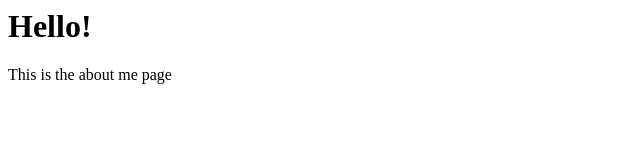
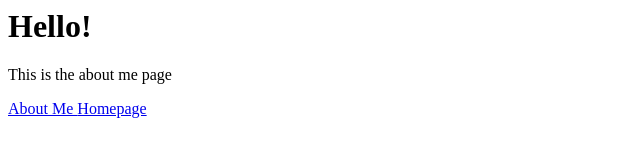
Before and after one commit to ridzwansyahirwan/WanGitEssentialRemote, a plain HTML site: page aboutme.html in a window 1280 px wide. Shown: the whole page, without its empty margins (0-640 px from the left). Drawn offline with Linux system fonts and the light colour scheme.

Commit message:
Update aboutme.html

```diff
--- a/aboutme.html
+++ b/aboutme.html
@@ -5,5 +5,9 @@
     <body>
         <h1>Hello!</h1>
         <p>This is the about me page </p>
+        <nav>
+        <a href="aboutme.html"> About Me </a>
+        <a href="index.html"> Homepage </a>
+        </nav>
     </body>
 </html>
```
